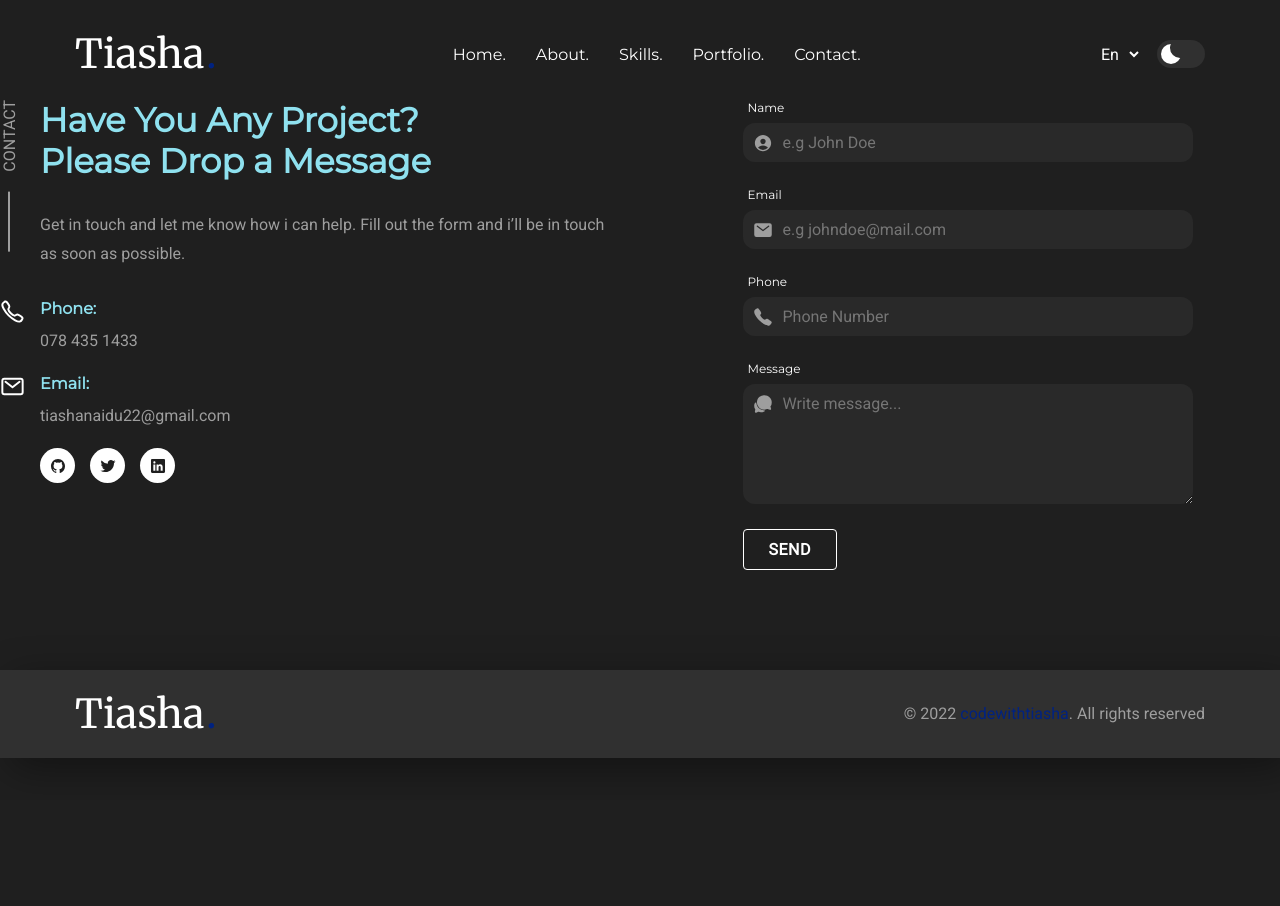
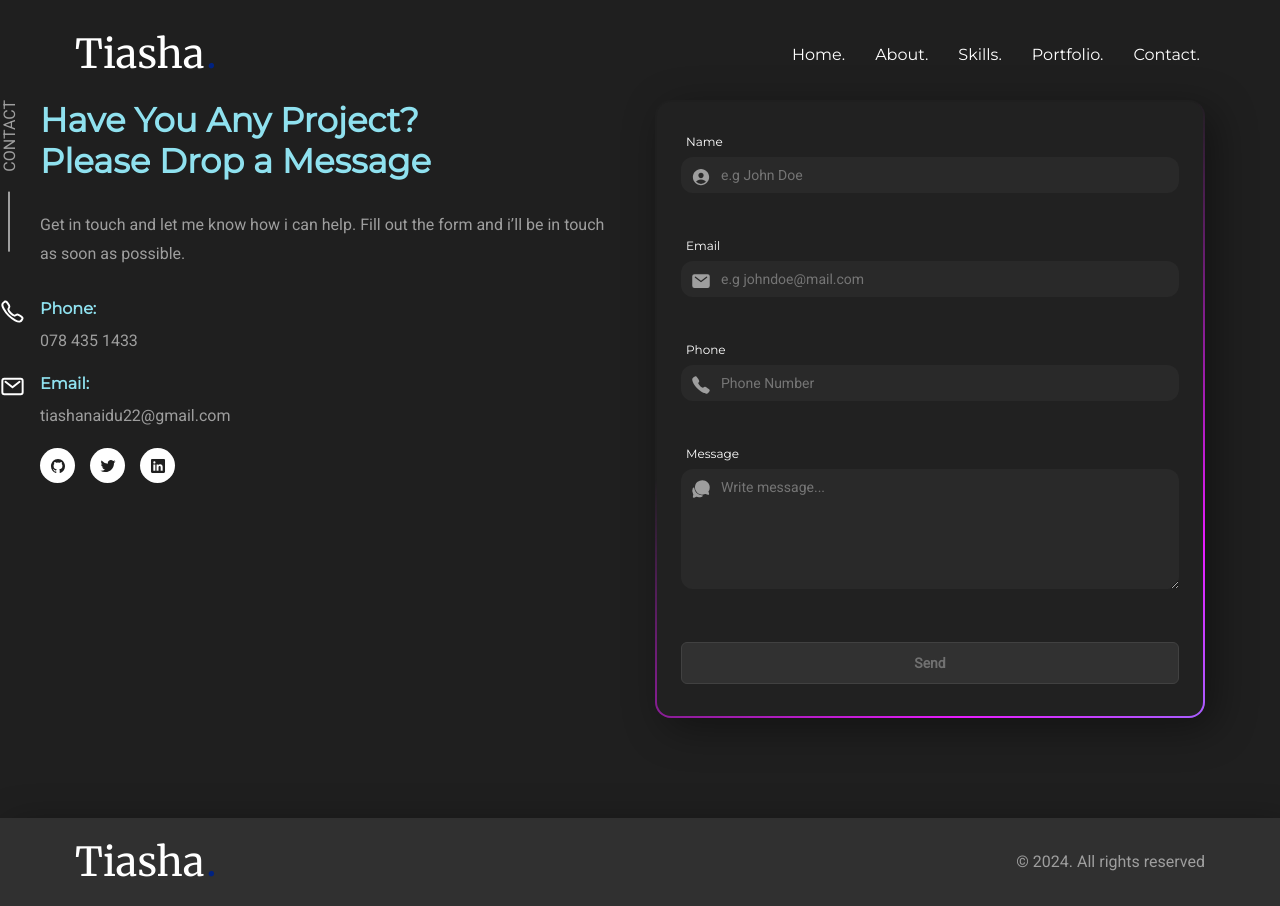
Before and after one commit to Tiasha26/tiasha26.github.io, a plain HTML site: page Contact.html in a window 1280 px wide. Before the commit the page ends 800 px from the top, so only its background shows below. Drawn offline with nearby package versions, Linux system fonts and the light colour scheme.

Commit message:
Contact page update

```diff
--- a/Contact.html
+++ b/Contact.html
@@ -42,7 +42,7 @@
         <a href="#">Tiasha<span>.</span></a>
       </h1>
 
-      <div class="navbar-actions">
+      <!-- <div class="navbar-actions">
 
         <select name="language" id="lang">
           <option value="en">En</option>
@@ -53,7 +53,7 @@
           <span class="icon"></span>
         </button>
 
-      </div>
+      </div> -->
 
       <button class="nav-toggle-btn" aria-label="Toggle Menu" title="Toggle Menu" data-nav-toggle-btn>
         <span class="one"></span>
@@ -196,8 +196,9 @@
     </ul>
 
   </div>
+<div class="form-container">
 
-  <form action="" class="contact-form">
+  <form action="https://formspree.io/f/mzbnllzr" class="form"  method="POST" enctype="multipart/form-data">
 
     <div class="form-wrapper">
 
@@ -205,7 +206,7 @@
 
       <div class="input-wrapper">
 
-        <input type="text" name="name" id="name" required placeholder="e.g John Doe" class="input-field">
+        <input type="text" name="fullName" id="name" required placeholder="e.g John Doe" class="input-field">
 
         <ion-icon name="person-circle"></ion-icon>
 
@@ -234,7 +235,7 @@
 
       <div class="input-wrapper">
 
-        <input type="tel" name="phone" id="phone" required placeholder="Phone Number" class="input-field">
+        <input type="tel" name="phone" id="phone" placeholder="Phone Number" class="input-field">
 
         <ion-icon name="call"></ion-icon>
 
@@ -257,9 +258,11 @@
 
     </div>
 
-    <button type="submit" class="btn btn-primary">Send</button>
+    <button type="submit" class="form-submit-btn">Send</button>
 
   </form>
+</div>
+
 
 </section>
 
@@ -277,7 +280,7 @@
     </p>
 
     <p class="copyright">
-      &copy; 2022 <a href="#">codewithtiasha</a>. All rights reserved
+      &copy; 2024. All rights reserved
     </p>
 
   </div>
```
Also changed, not shown: index.html (+9 -20 lines), portfolio.html (+8 -8 lines).
